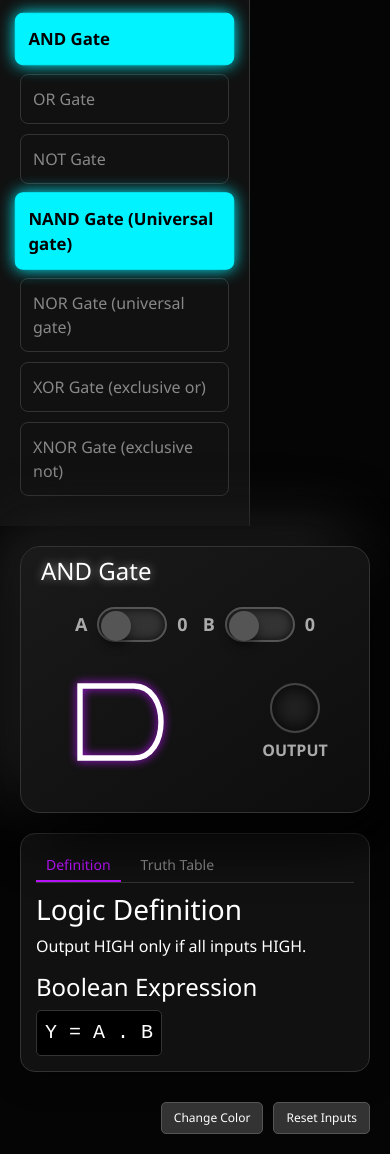
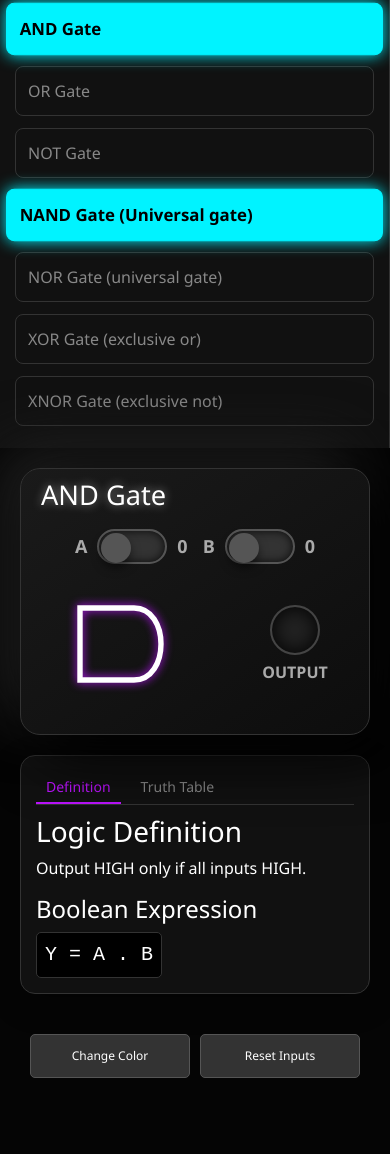
Before and after one commit to vishnu67cd76-png/Logic-gate-lab, a plain HTML site: page index.html in a window 390 px wide. Shown: the part 62-1216 px from the top of the page. After the commit the page ends 1160 px from the top, so only its background shows below. Drawn offline with Linux system fonts and the light colour scheme.

Commit message:
Add mobile styles and fix footer button layout

```diff
--- a/style.css
+++ b/style.css
@@ -114,3 +114,43 @@ svg path { stroke:white; stroke-width:3; fill:none; }
 		gap:15px;
 	}
 }
+/* MOBILE FIXES FOR GATE LIST */
+@media (max-width: 768px) {
+    .sidebar {
+        width: 100%;
+        margin: 0 auto;
+        padding: 10px 15px;
+    }
+
+    .sidebar button {
+        width: 100%;
+        margin-bottom: 12px;
+    }
+
+    .gate-title {
+        font-size: 1.7rem;
+        text-align: center;
+    }
+}
+
+/* FIX FOOTER BUTTONS */
+.footer-controls {
+    display: flex;
+    justify-content: center;
+    align-items: center;
+    gap: 10px;
+    width: 100%;
+    margin-top: 20px;
+}
+
+.footer-controls .theme-btn {
+    flex: 1;
+    text-align: center;
+    padding: 12px 0;
+}
+
+@media (max-width: 768px) {
+    .footer-controls {
+        padding: 0 10px;
+    }
+}
```
